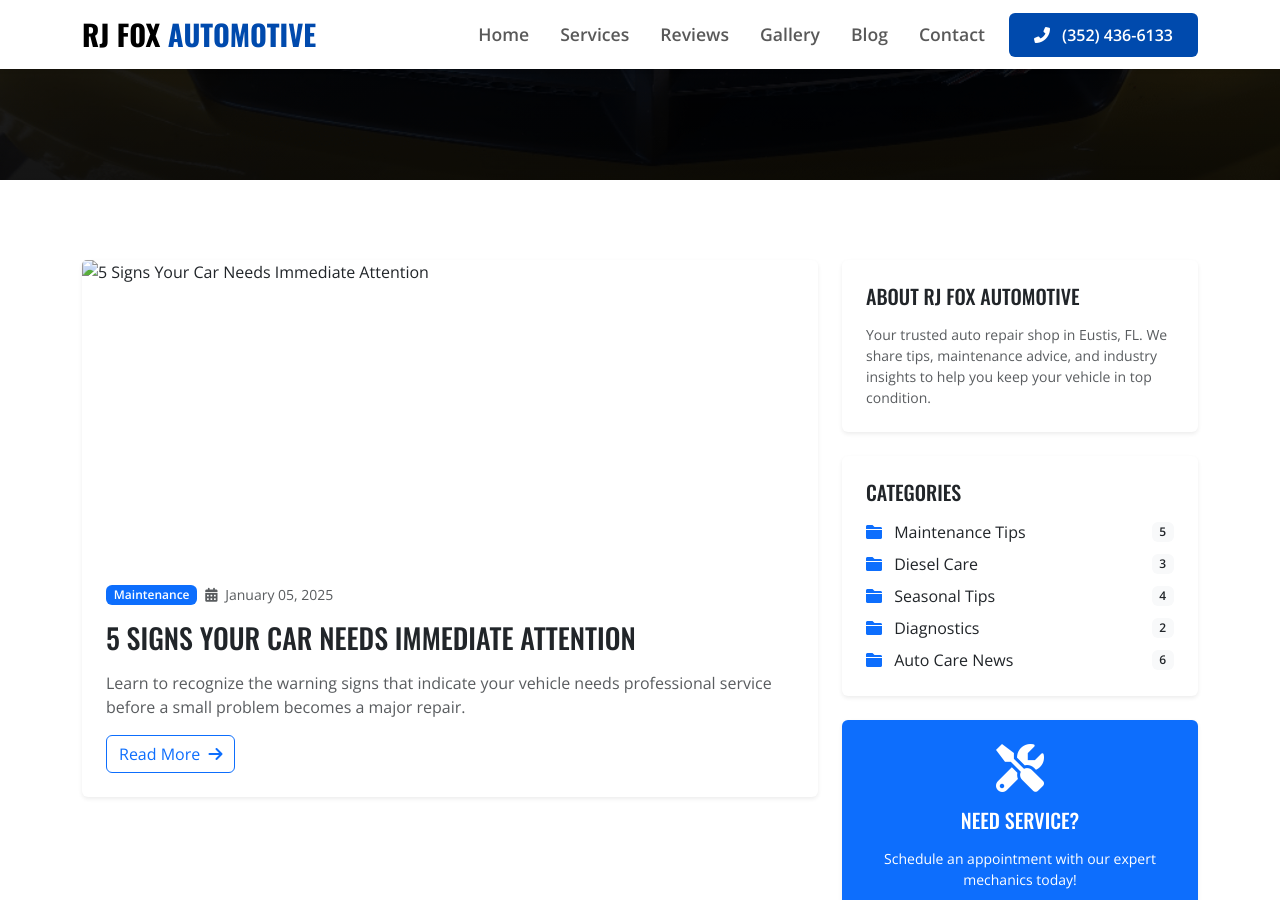
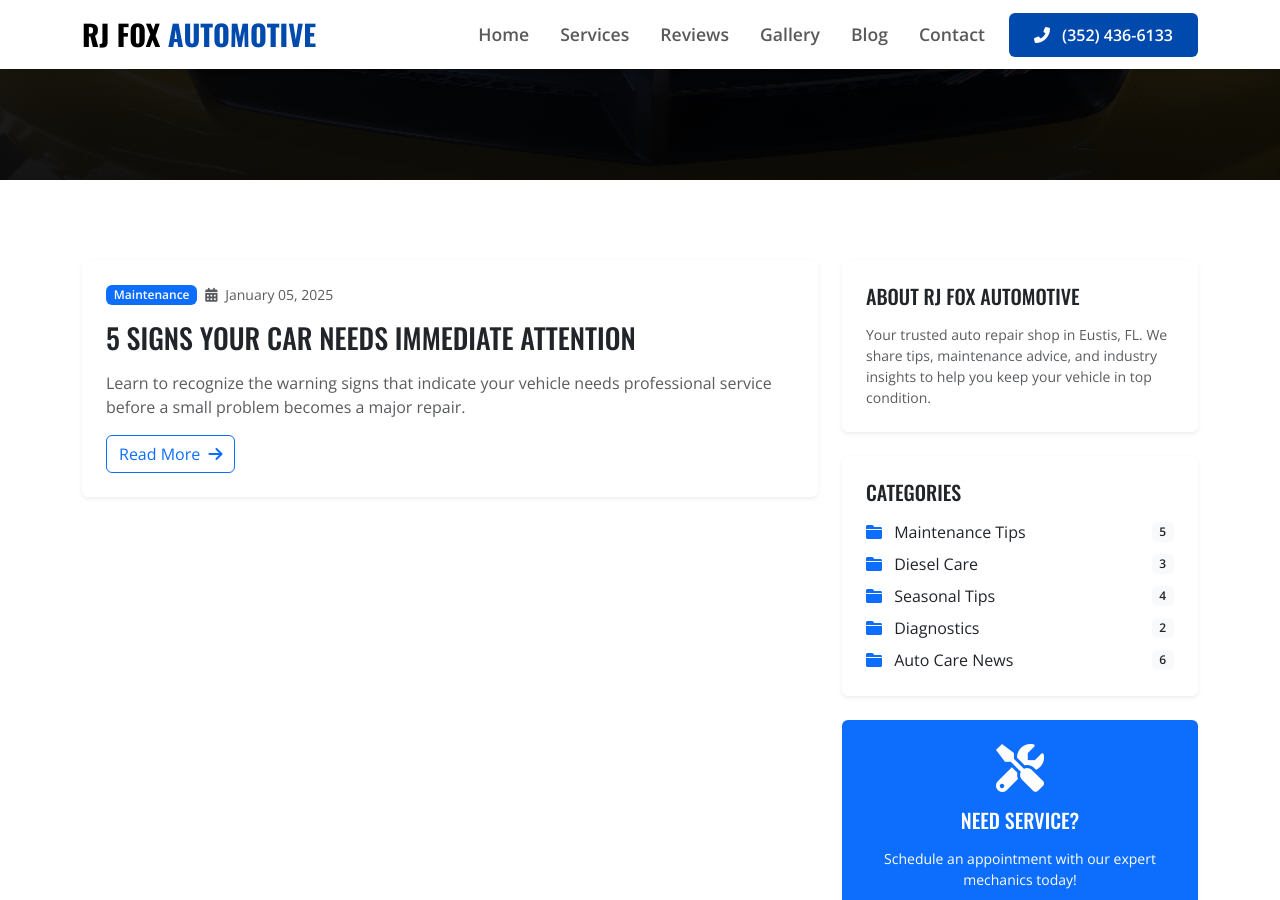
Before and after one commit to JamesBrownR/RJ-Fox-Automotive, a Jekyll site: the page built from blog/index.html, in a window 1280 px wide and 900 px high, scrolled down 429 px. Built offline with Jekyll 4.4.1, drawn with Linux system fonts in a browser that asks for light colours.

Commit message:
Update index.html

```diff
--- a/blog/index.html
+++ b/blog/index.html
@@ -27,7 +27,7 @@
                     {% for post in site.posts %}
                     <article class="card mb-4 border-0 shadow-sm">
                         {% if post.image %}
-                        <img src="{{ site.baseurl }}/Pics/{{ post.image }}" class="card-img-top" alt="{{ post.title }}" style="height: 300px; object-fit: cover;">
+                      <!--   <img src="{{ site.baseurl }}/Pics/{{ post.image }}" class="card-img-top" alt="{{ post.title }}" style="height: 300px; object-fit: cover;"> -->
                         {% endif %}
                         <div class="card-body p-4">
                             <div class="d-flex align-items-center mb-3">
```
